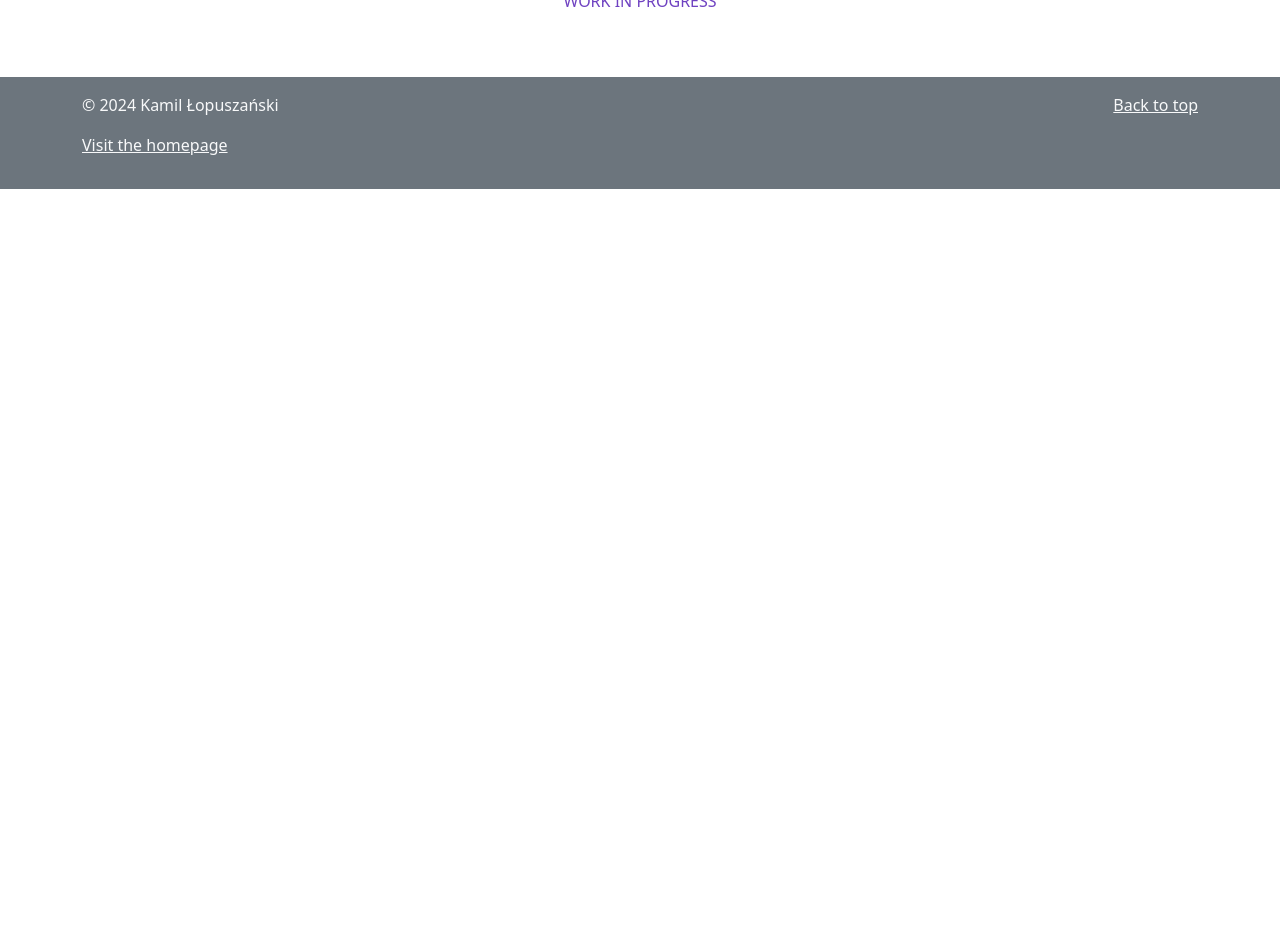
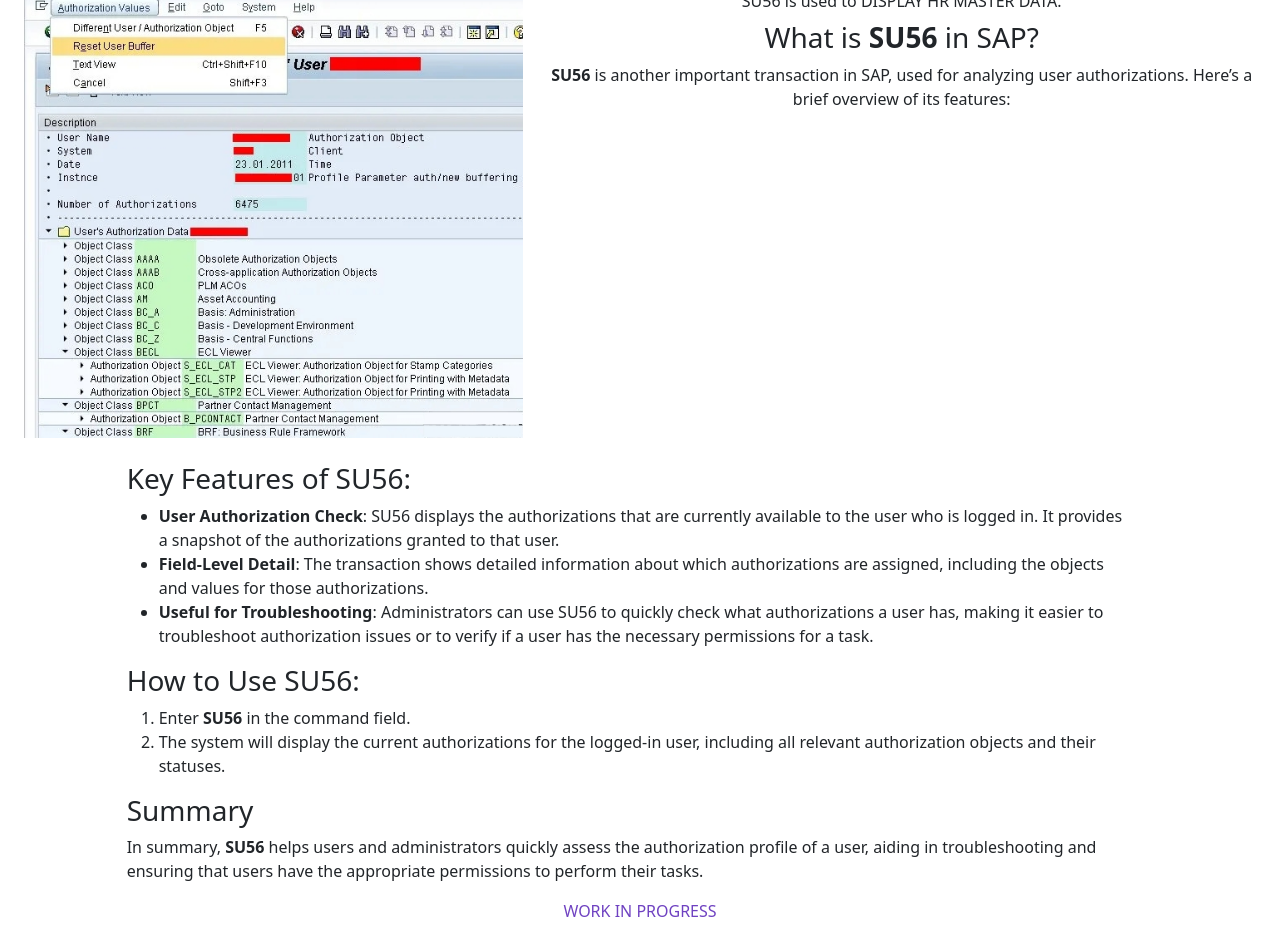
Before and after one commit to camilajenny/camilajenny.github.io, a plain HTML site: page sap/transactions/su56.html in a window 1280 px wide. Shown: the part 171-1115 px from the top of the page. Before the commit the page ends 800 px from the top, so only its background shows below. Drawn offline with nearby package versions, Linux system fonts and the light colour scheme.

Commit message:
add a description of the su56 transaction

```diff
--- a/sap/transactions/su56.html
+++ b/sap/transactions/su56.html
@@ -74,6 +74,33 @@
       </header>
       <main class="jumbotron px-4 py-5 text-center" role="main">
         <h1>SAP SU56</h1>
+        <div class="row">
+          <div class="col-md-5"><img class="card-img-top img-fluid" alt="" style="max-height: 500px; width: auto" src="../../assets/images/sap/su56/SU56.jpg" data-holder-rendered="true"></div>
+          <div class="text-center col-md-7">
+            <div class="mb-2">SU56 is used to DISPLAY HR MASTER DATA.</div>
+            <h3 id="what-is-su56-in-sap">What is <strong>SU56</strong> in SAP?</h3>
+            <p><strong>SU56</strong> is another important transaction in SAP, used for analyzing user authorizations. Here’s a brief overview of its features:</p>
+          </div>
+          <div class="row justify-content-center text-start mt-4">
+            <div class="col-1"></div>
+            <div class="col-10">
+              <h3 id="key-features-of-su56">Key Features of SU56:</h3>
+              <ul>
+                <li><strong>User Authorization Check</strong>: SU56 displays the authorizations that are currently available to the user who is logged in. It provides a snapshot of the authorizations granted to that user.</li>
+                <li><strong>Field-Level Detail</strong>: The transaction shows detailed information about which authorizations are assigned, including the objects and values for those authorizations.</li>
+                <li><strong>Useful for Troubleshooting</strong>: Administrators can use SU56 to quickly check what authorizations a user has, making it easier to troubleshoot authorization issues or to verify if a user has the necessary permissions for a task.</li>
+              </ul>
+              <h3 id="how-to-use-su56">How to Use SU56:</h3>
+              <ol>
+                <li>Enter <strong>SU56</strong> in the command field.</li>
+                <li>The system will display the current authorizations for the logged-in user, including all relevant authorization objects and their statuses.</li>
+              </ol>
+              <h3 id="summary">Summary</h3>
+              <p>In summary, <strong>SU56</strong> helps users and administrators quickly assess the authorization profile of a user, aiding in troubleshooting and ensuring that users have the appropriate permissions to perform their tasks.</p>
+            </div>
+            <div class="col-1"></div>
+          </div>
+        </div>
         <p class="text-purple">WORK IN PROGRESS</p>
       </main>
       <footer class="bg-secondary text-light py-3">
```
Also changed, not shown: assets/images/sap/su56/SU56.jpg (added).
